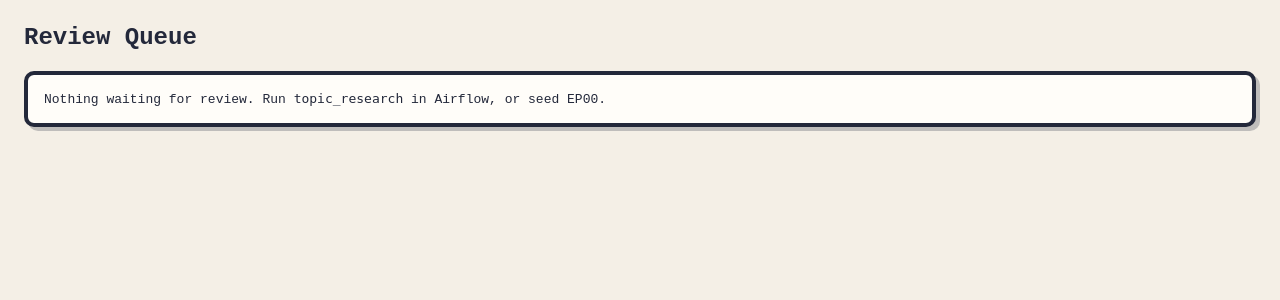
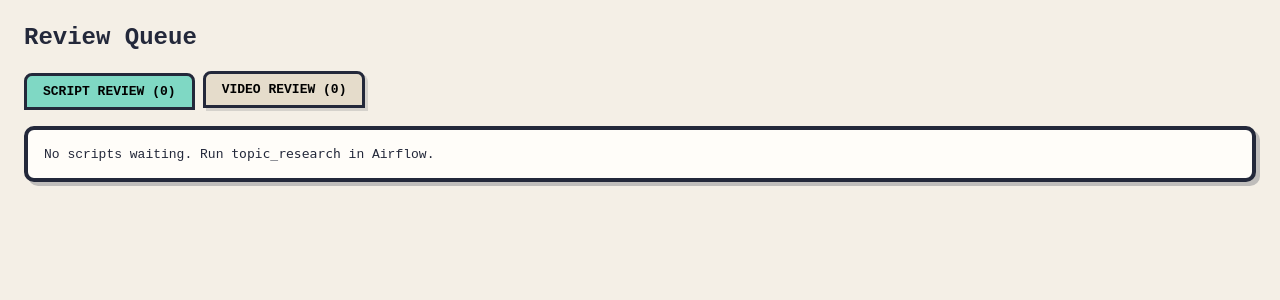
Before and after one commit to mmuazhr/content-studio, a FastAPI app: page / in a window 1280 px wide. Shown: the part 108-408 px from the top of the page. Run offline with FastAPI, Linux system fonts and the light colour scheme.

Commit message:
feat: tabbed review queue - script vs video review

```diff
--- a/dashboard/templates/queue.html
+++ b/dashboard/templates/queue.html
@@ -3,14 +3,17 @@
 {% block content %}
 <h2>Review Queue</h2>
 
-{% if not episodes %}
-  <div class="cs-card cs-empty">
-    Nothing waiting for review. Run <code>topic_research</code> in Airflow, or seed EP00.
-  </div>
-{% endif %}
+{% set script_eps = episodes | selectattr('status', 'equalto', 'pending_script_review') | list %}
+{% set video_eps = episodes | selectattr('status', 'in', ['pending_video_review', 'generating']) | list %}
+{% set error_eps = episodes | selectattr('status', 'equalto', 'error') | list %}
 
-<div class="cs-grid">
-  {% for ep in episodes %}
+<div class="cs-tabs">
+  <button class="cs-tab is-active" data-tab="script">Script Review ({{ script_eps|length }})</button>
+  <button class="cs-tab" data-tab="video">Video Review ({{ video_eps|length }})</button>
+  {% if error_eps %}<button class="cs-tab cs-tab--error" data-tab="errors">Errors ({{ error_eps|length }})</button>{% endif %}
+</div>
+
+{% macro card(ep) %}
   <div class="cs-card">
     <h3>
       {% if ep.ep_number is not none %}EP{{ '%02d' % ep.ep_number }} — {% endif %}{{ ep.title }}
@@ -23,6 +26,38 @@
     <p class="summary">{{ ep.topic_summary }}</p>
     <a class="cs-btn cs-btn--ghost" href="/episode/{{ ep.id }}">Open</a>
   </div>
-  {% endfor %}
+{% endmacro %}
+
+<div class="cs-tabpane" id="tab-script">
+  {% if not script_eps %}<div class="cs-card cs-empty">No scripts waiting. Run <code>topic_research</code> in Airflow.</div>{% endif %}
+  <div class="cs-grid">{% for ep in script_eps %}{{ card(ep) }}{% endfor %}</div>
 </div>
+<div class="cs-tabpane" id="tab-video" hidden>
+  {% if not video_eps %}<div class="cs-card cs-empty">Nothing generating or awaiting video review.</div>{% endif %}
+  <div class="cs-grid">{% for ep in video_eps %}{{ card(ep) }}{% endfor %}</div>
+</div>
+{% if error_eps %}
+<div class="cs-tabpane" id="tab-errors" hidden>
+  <div class="cs-grid">{% for ep in error_eps %}{{ card(ep) }}{% endfor %}</div>
+</div>
+{% endif %}
+
+<style>
+  .cs-tabs { display: flex; gap: 8px; margin: 18px 0; }
+  .cs-tab { font: bold 13px "Courier New", monospace; text-transform: uppercase;
+    padding: 8px 16px; border: 3px solid var(--cs-ink); border-radius: 8px 8px 0 0;
+    background: var(--cs-tile); cursor: pointer; box-shadow: 3px 3px 0 rgba(35,40,58,.15); }
+  .cs-tab.is-active { background: var(--cs-exa); box-shadow: none; transform: translateY(2px); }
+  .cs-tab--error { background: var(--cs-error); color: #fffdf9; }
+</style>
+<script>
+  document.querySelectorAll(".cs-tab").forEach(function (btn) {
+    btn.addEventListener("click", function () {
+      document.querySelectorAll(".cs-tab").forEach(function (b) { b.classList.remove("is-active"); });
+      document.querySelectorAll(".cs-tabpane").forEach(function (p) { p.hidden = true; });
+      btn.classList.add("is-active");
+      document.getElementById("tab-" + btn.dataset.tab).hidden = false;
+    });
+  });
+</script>
 {% endblock %}
```
